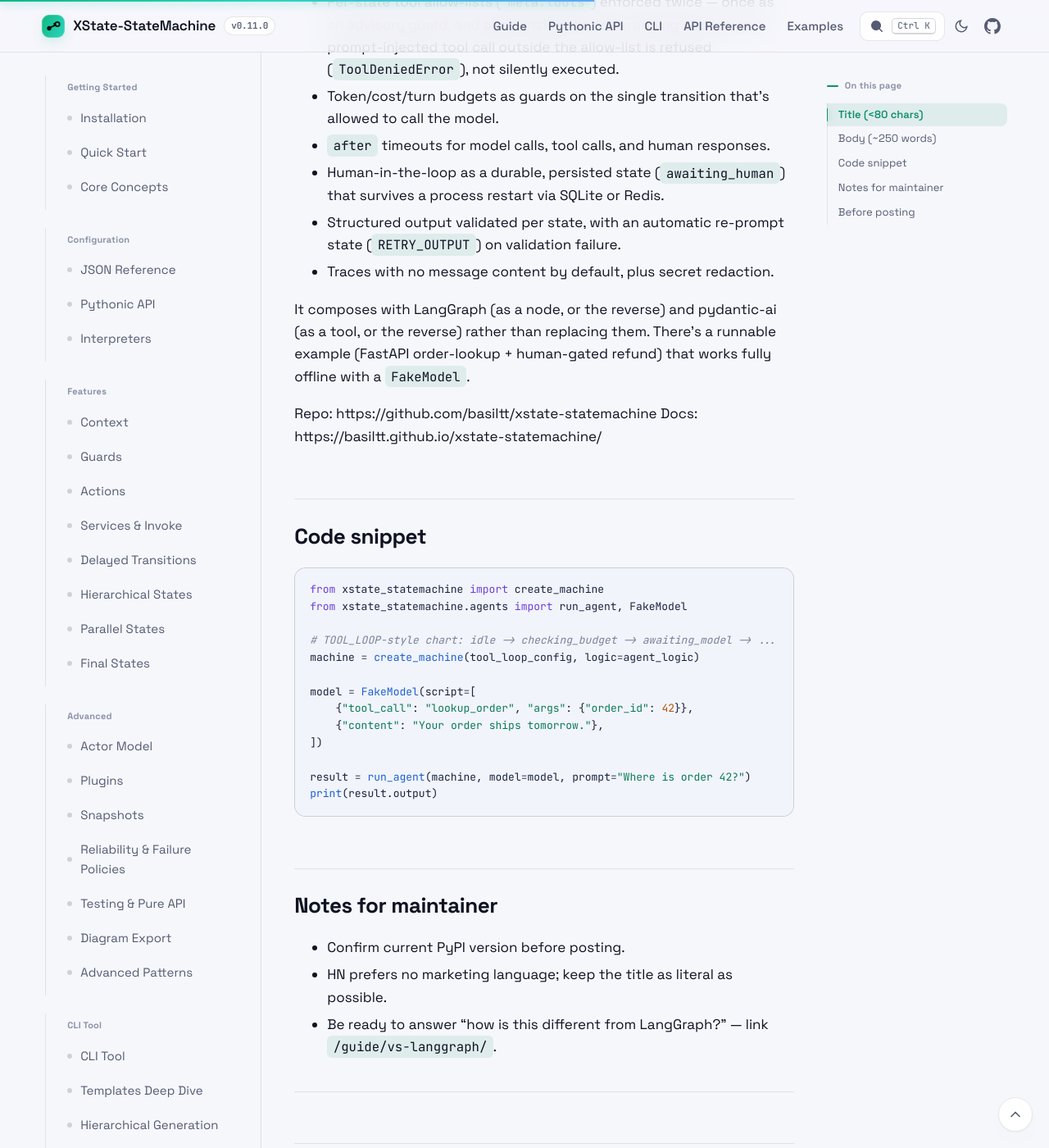
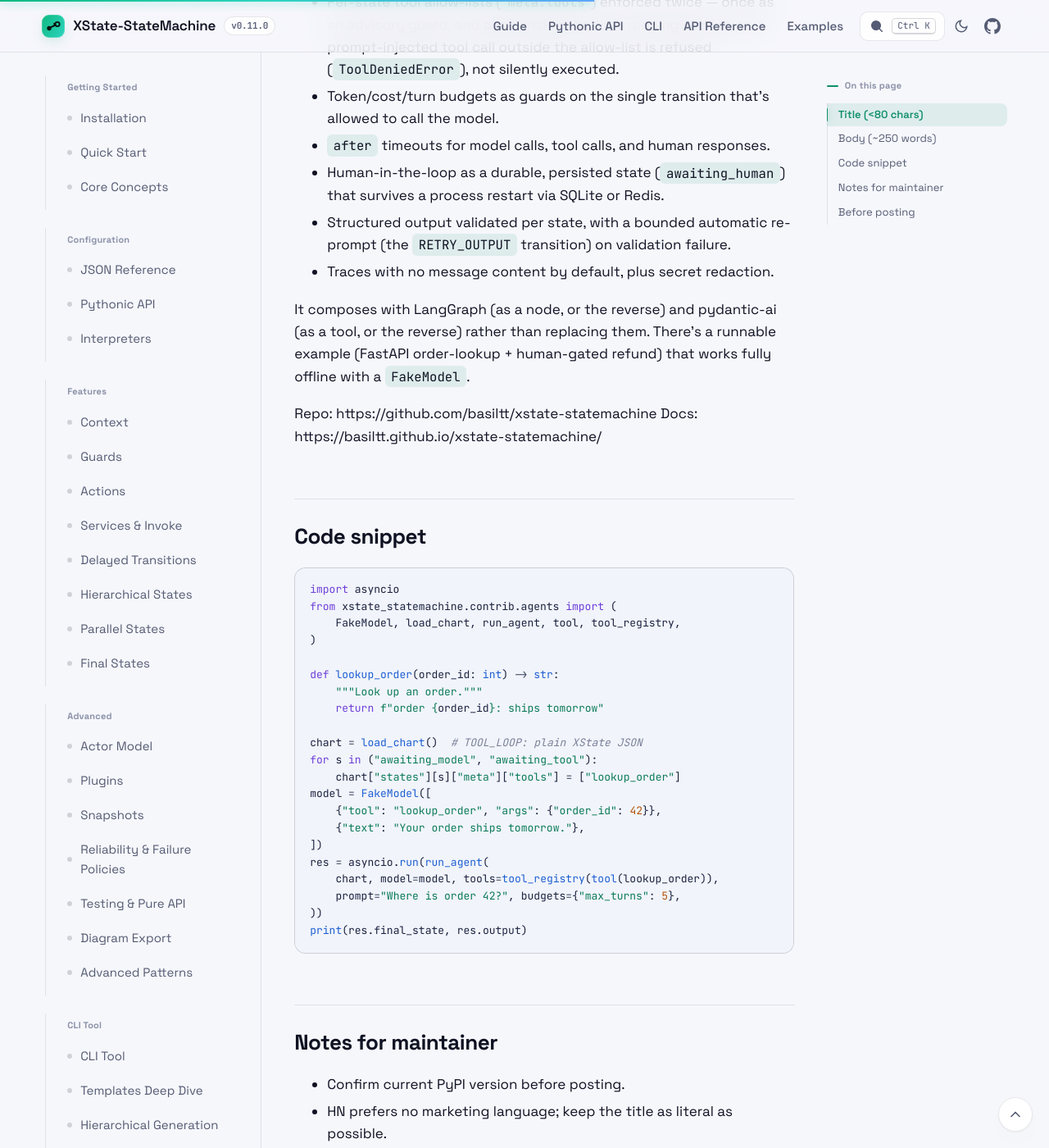
Before and after one commit to basiltt/xstate-statemachine, a Jekyll site: the page built from docs/research/launch/show_hn.md, in a window 1280 px wide and 1400 px high, scrolled down 1034 px. Shown: the whole window at 82% size. Built offline with Jekyll 4.4.1, drawn with Linux system fonts in a browser that asks for light colours; our own code applies the rules of GitHub Pages for plain Markdown files.

Commit message:
battle(#291-b): launch kit truth + reader's path
Show HN snippet imported a non-existent module (xstate_statemachine.agents)
and an invented API; replaced with a runnable TOOL_LOOP snippet. RETRY_OUTPUT
is a guarded transition, not a state (show_hn, blog outline, tweet thread).
README "Find your way" gains an LLM-agents row; pyproject adds the AI topic
classifier; agents guide Compatibility shows the comparison "checked"
versions from comparisons.json; example README states run time, what it
writes and how to clean up. tests/test_battle_291_b.py guards all of it.

Co-Authored-By: Claude Fable 5 <noreply@anthropic.com>

````diff
--- a/docs/research/launch/show_hn.md
+++ b/docs/research/launch/show_hn.md
@@ -32,8 +32,8 @@ get wrong:
 - `after` timeouts for model calls, tool calls, and human responses.
 - Human-in-the-loop as a durable, persisted state (`awaiting_human`) that
   survives a process restart via SQLite or Redis.
-- Structured output validated per state, with an automatic re-prompt state
-  (`RETRY_OUTPUT`) on validation failure.
+- Structured output validated per state, with a bounded automatic
+  re-prompt (the `RETRY_OUTPUT` transition) on validation failure.
 - Traces with no message content by default, plus secret redaction.
 
 It composes with LangGraph (as a node, or the reverse) and pydantic-ai
@@ -47,19 +47,27 @@ Docs: https://basiltt.github.io/xstate-statemachine/
 ## Code snippet
 
 ```python
-from xstate_statemachine import create_machine
-from xstate_statemachine.agents import run_agent, FakeModel
+import asyncio
+from xstate_statemachine.contrib.agents import (
+    FakeModel, load_chart, run_agent, tool, tool_registry,
+)
 
-# TOOL_LOOP-style chart: idle -> checking_budget -> awaiting_model -> ...
-machine = create_machine(tool_loop_config, logic=agent_logic)
+def lookup_order(order_id: int) -> str:
+    """Look up an order."""
+    return f"order {order_id}: ships tomorrow"
 
-model = FakeModel(script=[
-    {"tool_call": "lookup_order", "args": {"order_id": 42}},
-    {"content": "Your order ships tomorrow."},
+chart = load_chart()  # TOOL_LOOP: plain XState JSON
+for s in ("awaiting_model", "awaiting_tool"):
+    chart["states"][s]["meta"]["tools"] = ["lookup_order"]
+model = FakeModel([
+    {"tool": "lookup_order", "args": {"order_id": 42}},
+    {"text": "Your order ships tomorrow."},
 ])
-
-result = run_agent(machine, model=model, prompt="Where is order 42?")
-print(result.output)
+res = asyncio.run(run_agent(
+    chart, model=model, tools=tool_registry(tool(lookup_order)),
+    prompt="Where is order 42?", budgets={"max_turns": 5},
+))
+print(res.final_state, res.output)
 ```
 
 ## Notes for maintainer
--- a/pyproject.toml
+++ b/pyproject.toml
@@ -47,6 +47,7 @@ classifiers = [
     "Programming Language :: Python :: 3.12",
     "Programming Language :: Python :: 3.13",
     "Programming Language :: Python :: 3.14",
+    "Topic :: Scientific/Engineering :: Artificial Intelligence",
     "Topic :: Software Development :: Libraries :: Python Modules",
     "Typing :: Typed",
 ]
````
Also changed, not shown: docs/_guide/integration-agents.md (+10 -0 lines), docs/research/launch/blog_outline.md (+3 -2 lines), docs/research/launch/tweet_thread.md (+1 -1 lines), tests/test_battle_291_b.py (added, +171 -0 lines), README.md, examples/integrations/agents_support_bot/README.md.
